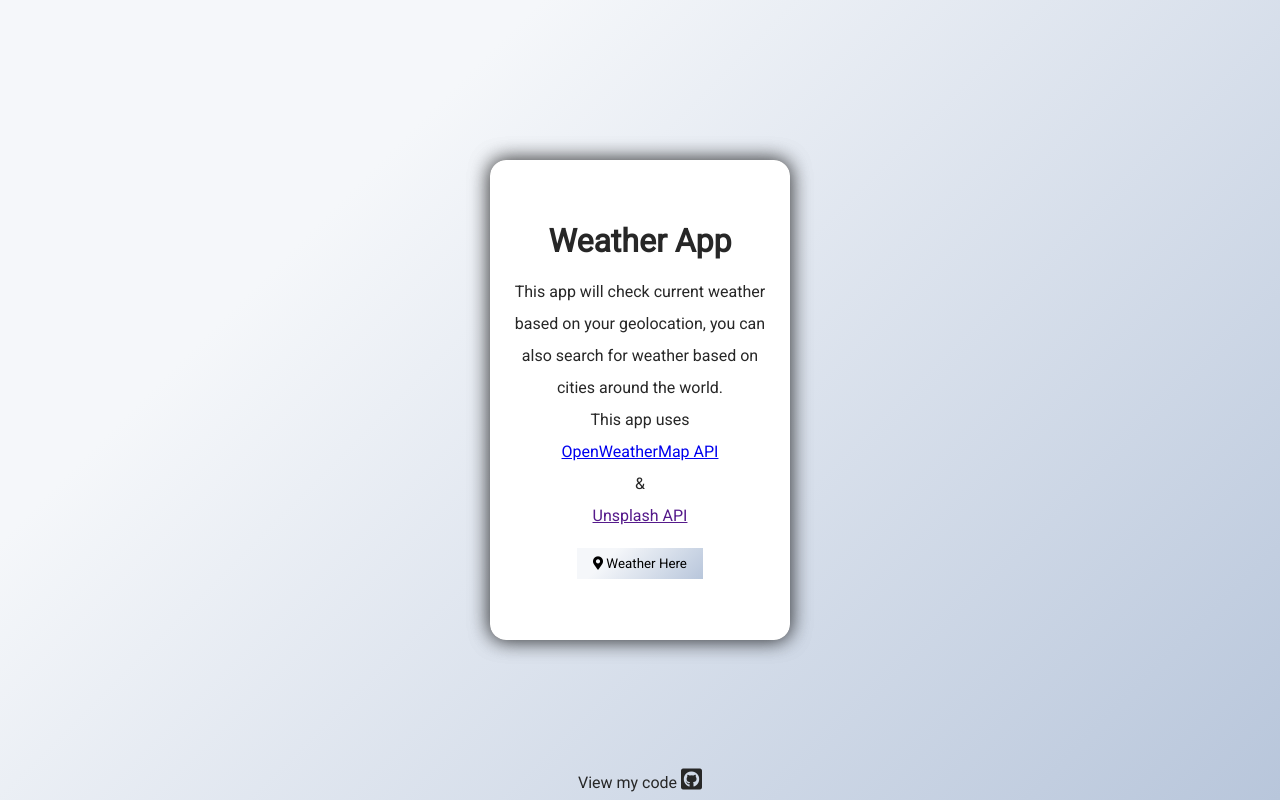
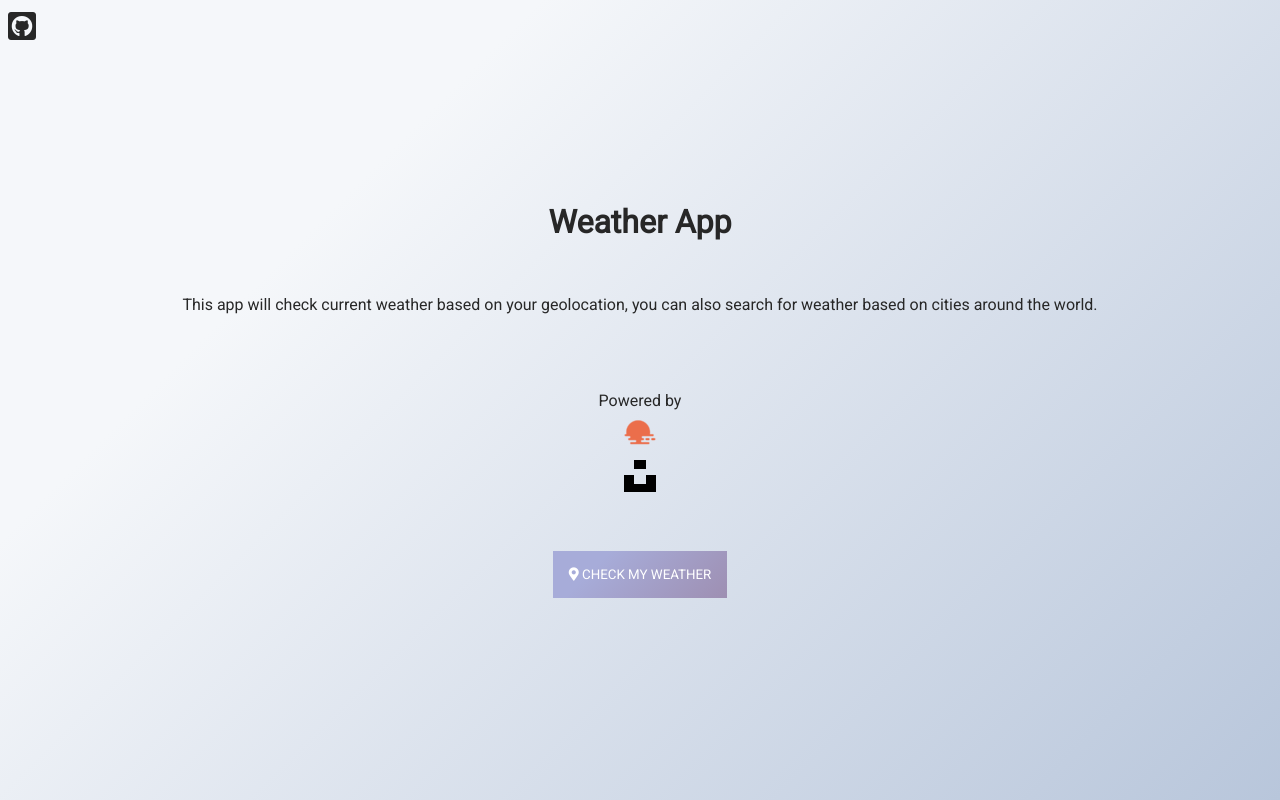
Before and after one commit to ianbrdeguzman/weatherapp, a plain HTML site: page index.html in a window 1280 px wide. Drawn offline with Linux system fonts and the light colour scheme.

Commit message:
version 2.1 ui overhaul

```diff
--- a/app.js
+++ b/app.js
@@ -224,6 +224,7 @@ const displayWeather = () => {
     <input type="text" placeholder="Search City...">
     <button id="search-button" type="submit"><i class="fas fa-search"></i></button>
   </form>
+  <p><span id="celsius">&#176;C</span> | <span id="fahrenheit">&#176;F</span></p>
   <div class="weather-container">
 	  <p id="city">${weather.city}</p>
     <!-- <div class="geo">
@@ -245,7 +246,6 @@ const displayWeather = () => {
 	    <p>Sunrise<br>${weather.sunrise}am</p>
 	    <p>Sunset<br>${weather.sunset}pm</p>
 	  </div>
-    <p><span id="celsius">&#176;C</span> | <span id="fahrenheit">&#176;F</span></p>
     <p id="attribution">Photo by <a href="https://unsplash.com/@${image.username}?utm_source=your_app_name&utm_medium=referral">${image.name}</a> on <a href="https://unsplash.com/?utm_source=your_app_name&utm_medium=referral">Unsplash</a>
   </div>
 	`;
@@ -254,22 +254,6 @@ const displayWeather = () => {
   container.insertAdjacentHTML('beforeend', item);
   // change background image
   container.style.backgroundImage = `url(${image.url})`;
-};
-
-// function to create new weather
-function Weather(iconURL, city, lat, lon, date, temp, minTemp, maxTemp, feelsLike, sunrise, sunset, weather) {
-  this.iconURL = iconURL;
-  this.city = city;
-  this.lat = lat;
-  this.lon = lon;
-  this.date = date;
-  this.temp = temp;
-  this.minTemp = minTemp;
-  this.maxTemp = maxTemp;
-  this.feelsLike = feelsLike;
-  this.sunrise = sunrise;
-  this.sunset = sunset;
-  this.weather = weather;
 };
 
 // add form event listener
@@ -307,6 +291,7 @@ document.addEventListener('click', (e) => {
 
   // if id is locate-user
   if(e.target.id === 'locate-user') {
+    document.querySelector('#github').style.color = '#ffffff';
     geoLocate();
     hideMenu();
   }
--- a/index.html
+++ b/index.html
@@ -13,9 +13,11 @@
     <div class="menu">
 	    <h1>Weather App</h1>
 	    <p>This app will check current weather based on your geolocation, you can also search for weather based on cities around the world.</p>
-        <p>This app uses<a href="https://openweathermap.org/api" target="_blank"><br>OpenWeatherMap API</a><br>&<br><a href="">Unsplash API</a></p>
-        <button id="locate-user"><i class="fas fa-map-marker-alt"></i> Weather Here</button>
-	    <!-- <p>Powered by <a href="https://openweathermap.org/">OpenWeatherMap</a></p> -->
+        <p>Powered by
+            <a href="https://openweathermap.org/api" target="_blank"><br><img src="./assets/logo_32x32.png" alt="OpenWeatherMap"></a><br>
+            <a href="https://unsplash.com/developers"><img src="./assets/favicon-32x32.png" alt="Unsplash"></a>
+        </p>
+        <button id="locate-user"><i class="fas fa-map-marker-alt"></i> CHECK MY WEATHER</button>
     </div>
     <div class="app-container">
         <form class="search-container">
@@ -24,7 +26,7 @@
         </form>
     </div>
     <footer>
-        <p><a href="https://github.com/ianbrdeguzman/weatherapp">View my code <i class="fab fa-github-square"></i></a></p>
+        <p><a href="https://github.com/ianbrdeguzman/weatherapp"><i id="github" class="fab fa-github-square"></i></a></p>
     </footer>
 </body>
 </html>
--- a/style.css
+++ b/style.css
@@ -11,8 +11,7 @@ body {
     color: #272727;
     width: 100vw;
     height: 100vh;
-    background-color: #b8c6db;
-    background-image: linear-gradient(315deg, #b8c6db 0%, #f5f7fa 74%);
+    background-color: #f5f5f5;
     display: flex;
     justify-content: center;
     align-items: center;
@@ -20,19 +19,17 @@ body {
 
 .menu {
     width: 100vw;
-    max-width: 300px;
-    height: 480px;
+    height: 100vh;
     text-align: center;
     padding: 1rem;
-    background-color: white;
-    box-shadow: 0 0 20px 0 rgba(0, 0, 0, 0.5);
-    border-radius: 1rem;
     display: flex;
     flex-direction: column;
     justify-content: center;
     align-items: center;
     position: absolute;
     z-index: 1;
+    background-color: #b8c6db;
+    background-image: linear-gradient(315deg, #b8c6db 0%, #f5f7fa 74%);
 }
 
 .menu h1 {
@@ -42,16 +39,18 @@ body {
 
 .menu p {
     line-height: 2;
+    padding: 2rem;
 }
 
 .menu button {
     cursor: pointer;
+    color: #ffffff;
     margin: 1rem;
-    padding: 0.5rem 1rem;
+    padding: 1rem;
     border: none;
     font-family: inherit;
-    background-color: #b8c6db;
-    background-image: linear-gradient(315deg, #b8c6db 0%, #f5f7fa 74%);
+    background-color: #9e8fb2;
+    background-image: linear-gradient(315deg, #9e8fb2 0%, #a7acd9 74%);
     outline: none;
 }
 
@@ -71,11 +70,8 @@ body {
 
 .app-container {
     width: 100vw;
-    max-width: 300px;
-    height: 480px;
+    height: 100vh;
     text-align: center;
-    box-shadow: 0 0 20px 0 rgba(0, 0, 0, 0.5);
-    border-radius: 1rem;
     background: rgba(0, 0, 0, 0.7);
     background-position: center;
     background-size: cover;
@@ -119,6 +115,14 @@ body {
     cursor: pointer;
 }
 
+.app-container > p {
+    cursor: pointer;
+    color: white;
+    position: absolute;
+    top: 1rem;
+    right: 1rem;
+}
+
 .weather-container {
     color: white;
     width: 100%;
@@ -155,36 +159,29 @@ body {
     font-size: 5rem;
 }
 
-.weather-container span {
-    cursor: pointer;
-}
-
 .weather-container img {
     width: 80px;
 }
 
 #attribution {
-    font-size: 0.5rem;
     position: absolute;
     bottom: 0.5rem;
 }
 
-#attribution p a {
+#attribution a {
     color: white;
 }
 
 footer {
     position: absolute;
-    bottom: .5rem;
-    left: 50%;
-    transform: translateX(-50%);
+    top: 0;
+    left: 0;
+    z-index: 1;
+    padding: .5rem;
 }
 
 footer p a {
+    font-size: 2rem;
     text-decoration: none;
     color: #272727;
 }
-
-footer p a i {
-    font-size: 1.5rem;
-}
```
Also changed, not shown: assets/favicon-32x32.png (added), assets/logo_32x32.png (added).
